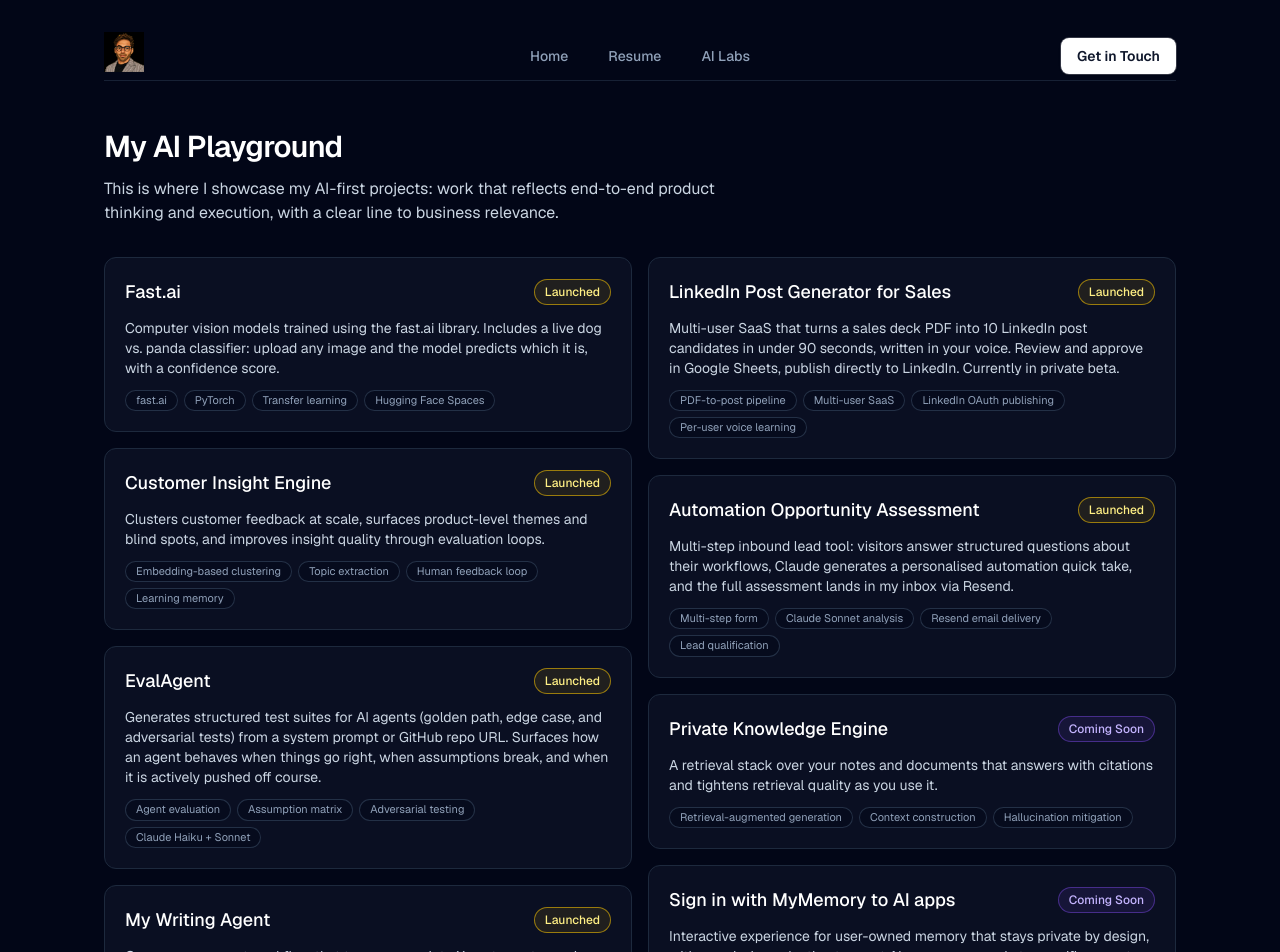
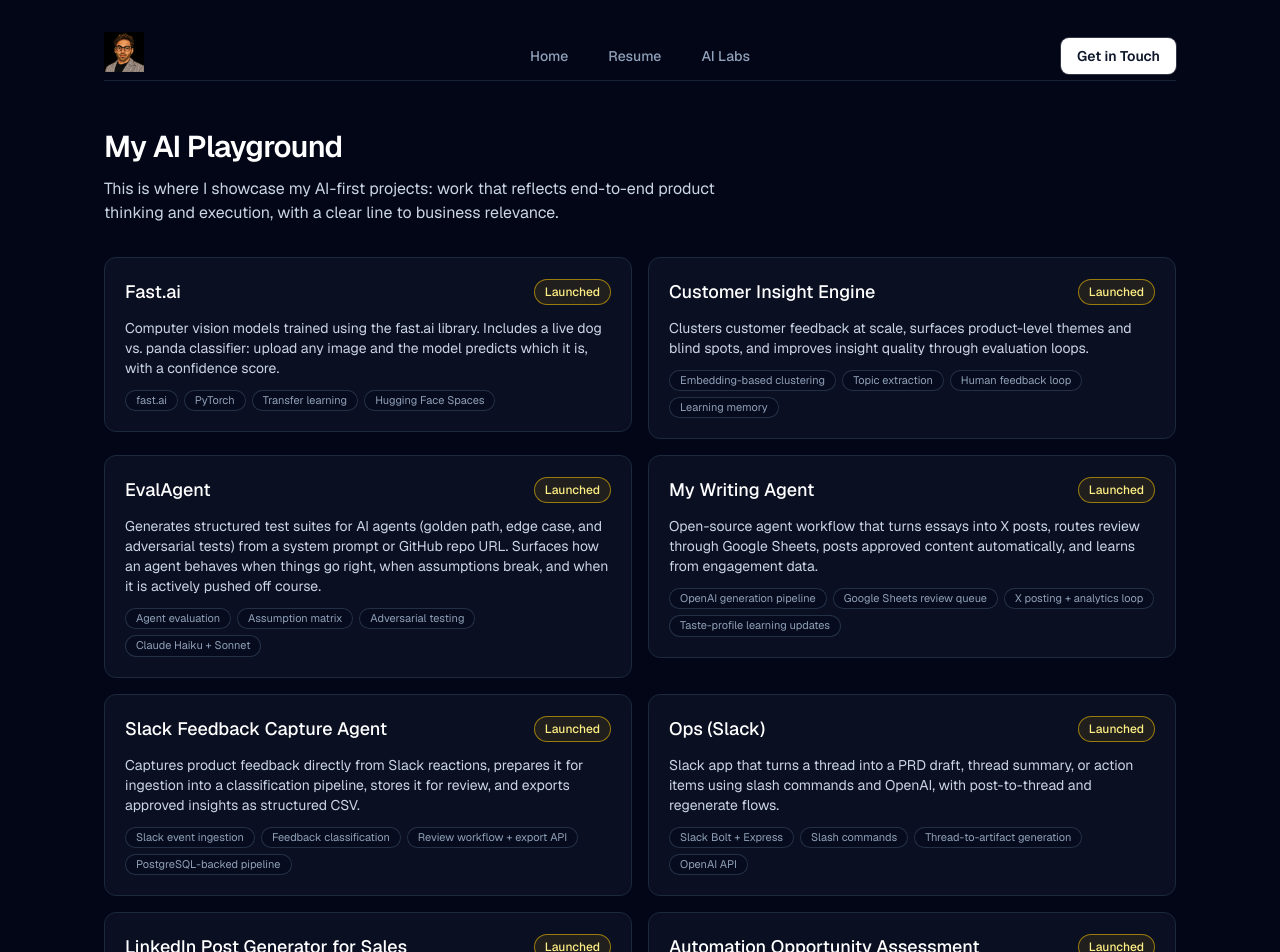
Before and after one commit to nathanhirsch/vitrine, a Next.js app: page /ai-labs in a window 1280 px wide. Shown: the top 952 px of the page. Built offline with nearby package versions, Linux system fonts and the light colour scheme.

Commit message:
Fix AI Labs card alignment: switch from CSS columns to CSS grid

```diff
--- a/src/app/ai-labs/page.tsx
+++ b/src/app/ai-labs/page.tsx
@@ -178,13 +178,13 @@
         </p>
       </div>
 
-      <div className="columns-1 gap-4 md:columns-2">
+      <div className="grid grid-cols-1 gap-4 md:grid-cols-2 md:items-start">
         {projects.map((project) =>
           project.href ? (
             <Link
               key={project.title}
               href={project.href}
-              className="mb-4 block break-inside-avoid rounded-xl border border-slate-800 bg-slate-900/60 p-5 transition hover:border-yellow-400/60 hover:bg-slate-900"
+              className="block rounded-xl border border-slate-800 bg-slate-900/60 p-5 transition hover:border-yellow-400/60 hover:bg-slate-900"
             >
               <div className="mb-3 flex items-center justify-between gap-3">
                 <h2 className="text-lg font-medium text-white">{project.title}</h2>
@@ -213,7 +213,7 @@
           ) : (
             <article
               key={project.title}
-              className="mb-4 break-inside-avoid rounded-xl border border-slate-800 bg-slate-900/60 p-5"
+              className="rounded-xl border border-slate-800 bg-slate-900/60 p-5"
             >
               <div className="mb-3 flex items-center justify-between gap-3">
                 <h2 className="text-lg font-medium text-white">{project.title}</h2>
```
